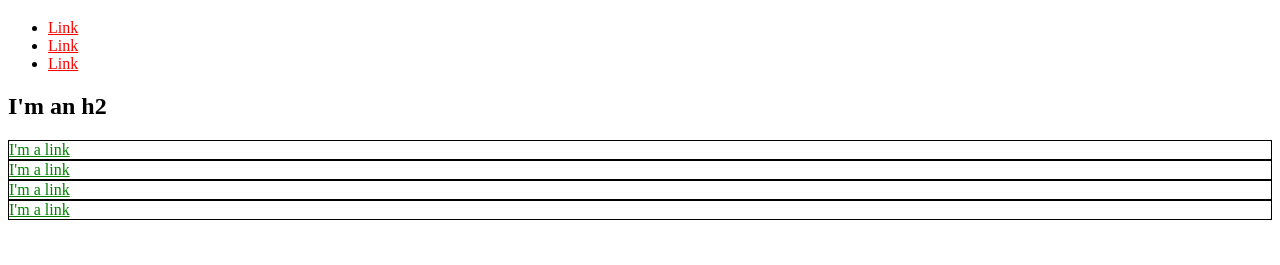
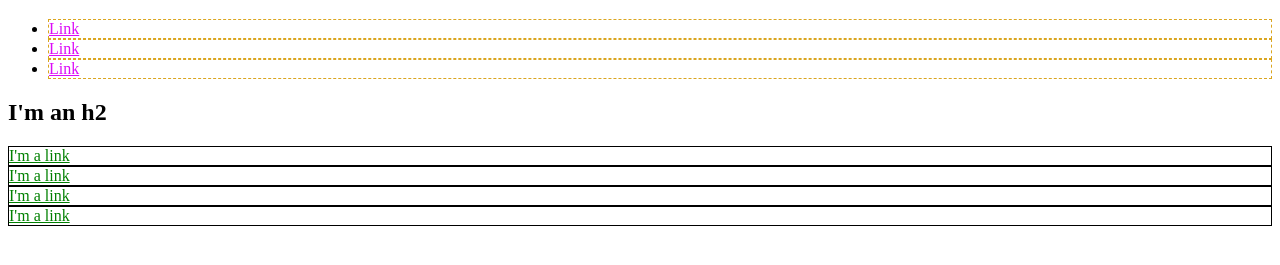
Before and after one commit to Dharmin2108/dharmin2108.github.test, a plain HTML site: page index.html in a window 1280 px wide. Shown: the part 61-326 px from the top of the page. Drawn offline with Linux system fonts and the light colour scheme.

Commit message:
changed from inline style to embeded

```diff
--- a/index.html
+++ b/index.html
@@ -6,33 +6,47 @@
     <meta name="viewport" content="width=device-width, initial-scale=1.0">
     <meta http-equiv="X-UA-Compatible" content="ie=edge">
     <title>Document</title>
+    <style>
+        div{
+            border:1px solid black;
+        }
+        li a{
+            color:rgb(219, 11, 247);
+        }
+        div a{
+            color:green;
+        }
+        li{
+            border:1px dashed goldenrod;
+        }
+    </style>
 </head>
 
 <body>
     <h1>I'm an h1</h1>
     <ul>
             <li>
-            <a href="http://example.com/" style="color: red;">Link</a>
+              <a href="http://example.com/">Link</a>
             </li>
             <li>
-            <a href="http://example.com/" style="color: red;">Link</a>
+              <a href="http://example.com/">Link</a>
             </li>
             <li>
-            <a href="http://example.com/" style="color: red;">Link</a>
+              <a href="http://example.com/">Link</a>
             </li>
           </ul>
     <h2>I'm an h2</h2>
-    <div style="border: 1px solid black;">
-        <a href="http://example.com/" style="color: green;">I'm a link</a>
+    <div>
+        <a href="http://example.com/">I'm a link</a>
     </div>
-    <div style="border: 1px solid black;">
-        <a href="http://example.com/" style="color: green;">I'm a link</a>
+    <div>
+        <a href="http://example.com/">I'm a link</a>
     </div>
-    <div style="border: 1px solid black;">
-        <a href="http://example.com/" style="color: green;">I'm a link</a>
+    <div>
+        <a href="http://example.com/">I'm a link</a>
     </div>
-    <div style="border: 1px solid black;">
-        <a href="http://example.com/" style="color: green;">I'm a link</a>
+    <div>
+        <a href="http://example.com/">I'm a link</a>
     </div>
 </body>
 
```
Lines whose indentation alone changed are shown as unchanged.
